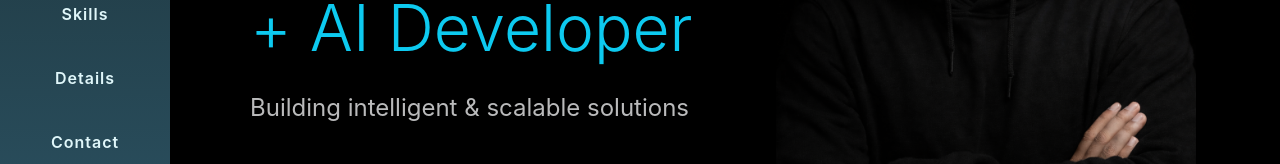
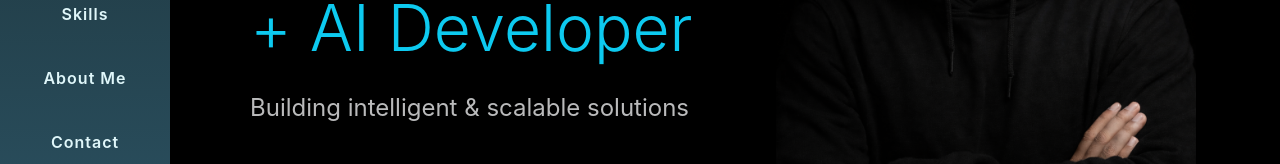
Before and after one commit to SURESH-S-U/suresh-portfolio, a React (Create React App) app: page / in a window 1280 px wide. Shown: the part 514-678 px from the top of the page. Built offline with nearby package versions, Linux system fonts and the light colour scheme.

Commit message:
Side bar Updated

```diff
--- a/src/App.js
+++ b/src/App.js
@@ -1,5 +1,5 @@
 import React, { useState, useEffect } from "react";
-import Sidebar from "./Sidebar";
+import Sidebar from "./components/Sidebar";
 import Skills from "./components/Skills";
 import Details from "./components/Details";
 import ProjectCard from "./components/ProjectCard";
--- a/src/Sidebar.js
+++ b/src/components/Sidebar.js
@@ -77,7 +77,7 @@ const Sidebar = ({ isOpen, toggle }) => {
 
         {/* NAVIGATION */}
         <nav className="nav flex-column text-center gap-4">
-          {["Home", "Projects", "Skills", "Details", "Contact"].map((item) => (
+          {["Home", "Projects", "Skills", "About Me", "Contact"].map((item) => (
             <a
               key={item}
               href={`#${item.toLowerCase()}`}
```
Lines whose indentation alone changed are shown as unchanged.
